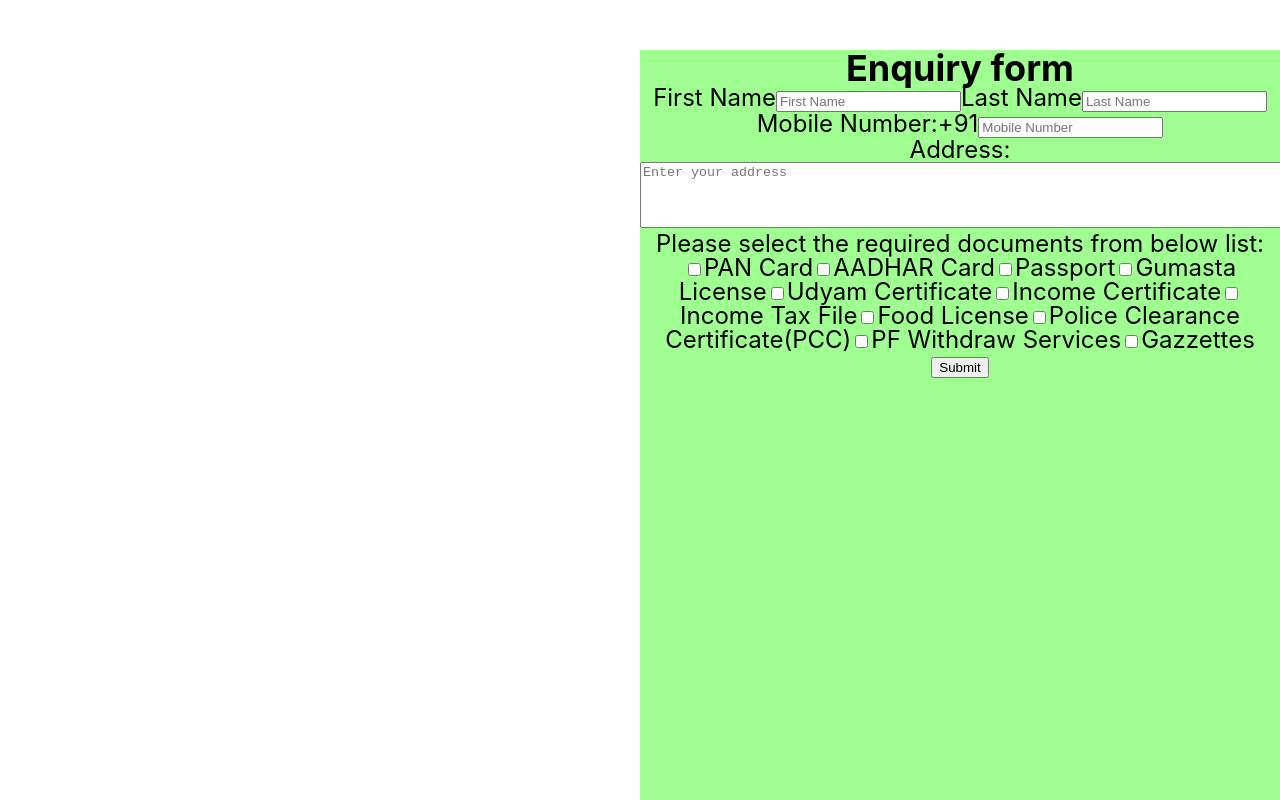
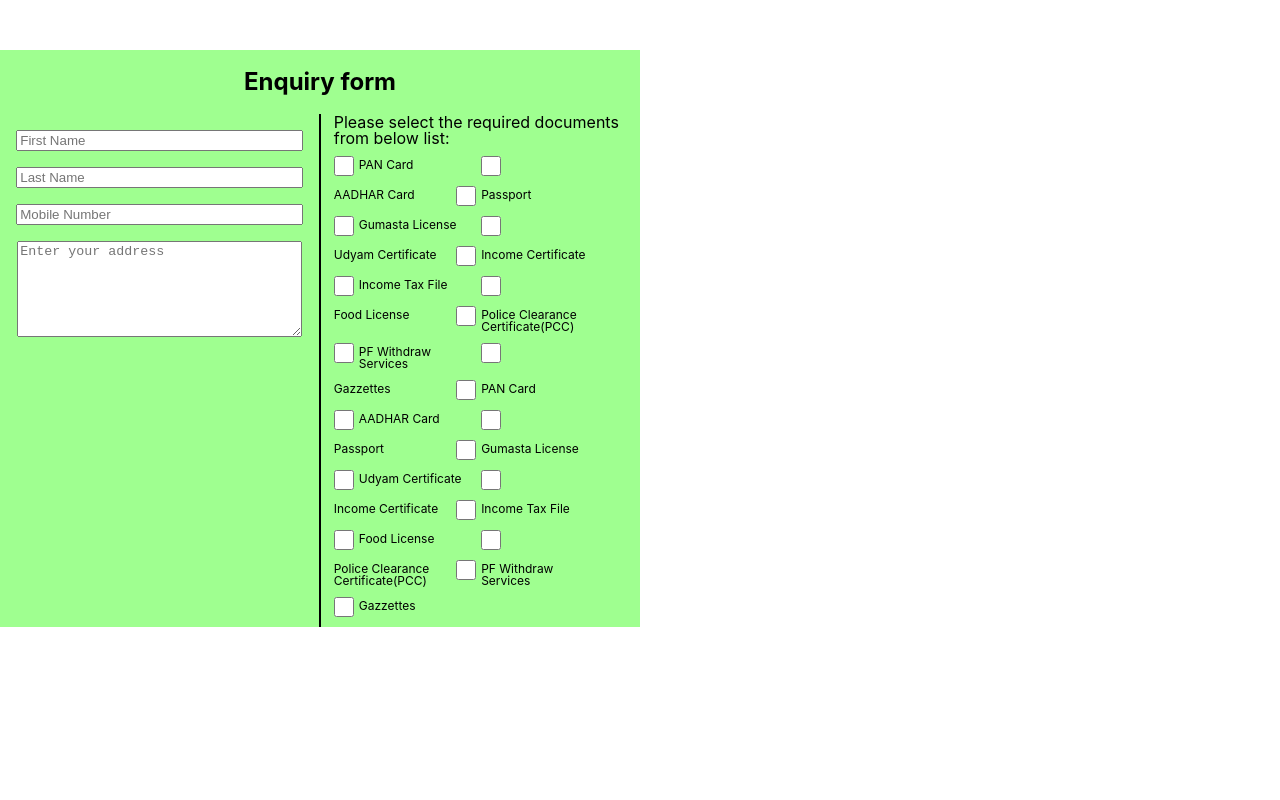
Before and after one commit to mohmadjuber/document-lead-system, a React (Create React App) app: page /enquiry in a window 1280 px wide. Built offline with nearby package versions, Linux system fonts and the light colour scheme.

Commit message:
Checkbox, InputText, Label Components added and Enquiry form styling done.

```diff
--- /dev/null
+++ b/src/Components/Checkbox.js
@@ -0,0 +1,24 @@
+import React from 'react';
+import styled from 'styled-components';
+
+const CheckboxWrapper = styled.div`
+    width:20px;
+    height:20px;
+    padding-right:5px;
+    margin-bottom:10px;
+    input {
+        margin:0;
+        width:100%;
+        height:100%;
+    }
+`;
+const Checkbox = ({id}) => {
+    return(
+        <CheckboxWrapper>
+            <input type="checkbox" id = {id} />
+        </CheckboxWrapper>
+    );
+
+}
+
+export default Checkbox;
--- a/src/Components/EnquiryForm.js
+++ b/src/Components/EnquiryForm.js
@@ -1,14 +1,47 @@
 import React from 'react';
+import Label from './Label';
 import styled from 'styled-components';
+import InputText from './InputText';
+import Checkbox from './Checkbox';
 
 const EnquiryWrapper = styled.div`
-    font-size:1.5em;
     width:50%;
-    position: fixed;
+    margin-top:50px;
+    overflow: auto;
     top: 50px;
+    padding-top:20px;
     background: #9fff90;
-    height:100%;
+    min-height:100%;
     right: 0;
+    h2 {
+        margin-bottom:20px;
+    }
+    form {
+        display:flex;
+        flex-direaction: row
+    }
+    .user-details {
+        width:50%;
+        .user-address{
+            width:90%;
+            margin:5%;
+            textarea {
+                width:97%;
+            }
+        }
+
+    }
+    .docs-options {
+        width:46%;
+        display: flex;
+        flex-wrap: wrap;
+        border-left:2px solid #000;
+        padding:0 2%;
+        div {
+            margin-bottom:10px;
+            text-align: left;
+        }
+    }
 `;
 const submitForm = () => {
     console.log("Success pe le jao")
@@ -19,37 +52,93 @@ const EnquiryForm = () => {
             <h2>Enquiry form</h2>
             <div>
                 <form>
-                    <div className='user-name'>
-                        <label>First Name</label>
-                        <input type='text' placeholder="First Name"/>
-                        <label>Last Name</label>
-                        <input type='text' placeholder="Last Name"/>
+                    <div className='user-details'>
+                        <div className='first-name'>
+                            <InputText placeholder="First Name"/>
+                        </div>
+                        <div className='last-name'>
+                            <InputText placeholder="Last Name"/>
+                        </div>
+                        <div className="user-mobile">
+                            <InputText placeholder='Mobile Number' />
+                        </div>
+                        <div className="user-address">
+                            <textarea rows='6' cols="20" placeholder='Enter your address' />
+                        </div>
                     </div>
-                    <div className="user-mobile">
-                        <label>Mobile Number:</label>
-                        +91<input type='text' placeholder='Mobile Number' />
+                    <div className="docs-options">
+                        <div>Please select the required documents from below list:</div>
+
+                        <Checkbox id="pan"></Checkbox>
+                        <Label name='PAN Card' htmlFor="pan"></Label>
+
+                        <Checkbox id="aadhar"></Checkbox>
+                        <Label name='AADHAR Card' htmlFor="aadhar"></Label>
+
+                        <Checkbox id="passport"></Checkbox>
+                        <Label name='Passport' htmlFor="passport"></Label>
+
+                        <Checkbox id="gumasta"></Checkbox>
+                        <Label name='Gumasta License' htmlFor="gumasta"></Label>
+
+                        <Checkbox id="udyam"></Checkbox>
+                        <Label name='Udyam Certificate' htmlFor="udyam"></Label>
+
+                        <Checkbox id="income_certificate"></Checkbox>
+                        <Label name='Income Certificate' htmlFor="income_certificate"></Label>
+
+                        <Checkbox id="income_tax_file"></Checkbox>
+                        <Label name='Income Tax File' htmlFor="income_tax_file"></Label>
+
+                        <Checkbox id="food_license"></Checkbox>
+                        <Label name='Food License' htmlFor="food_license"></Label>
+
+                        <Checkbox id="police_clearance_certificate"></Checkbox>
+                        <Label name='Police Clearance Certificate(PCC)' htmlFor="police_clearance_certificate"></Label>
+
+                        <Checkbox id="pf_withdraw_services"></Checkbox>
+                        <Label name='PF Withdraw Services' htmlFor="pf_withdraw_services"></Label>
+
+                        <Checkbox id="gazzettes"></Checkbox>
+                        <Label name='Gazzettes' htmlFor="gazzettes"></Label>
+
+                        <Checkbox id="pan"></Checkbox>
+                        <Label name='PAN Card' htmlFor="pan"></Label>
+
+                        <Checkbox id="aadhar"></Checkbox>
+                        <Label name='AADHAR Card' htmlFor="aadhar"></Label>
+
+                        <Checkbox id="passport"></Checkbox>
+                        <Label name='Passport' htmlFor="passport"></Label>
+
+                        <Checkbox id="gumasta"></Checkbox>
+                        <Label name='Gumasta License' htmlFor="gumasta"></Label>
+
+                        <Checkbox id="udyam"></Checkbox>
+                        <Label name='Udyam Certificate' htmlFor="udyam"></Label>
+
+                        <Checkbox id="income_certificate"></Checkbox>
+                        <Label name='Income Certificate' htmlFor="income_certificate"></Label>
+
+                        <Checkbox id="income_tax_file"></Checkbox>
+                        <Label name='Income Tax File' htmlFor="income_tax_file"></Label>
+
+                        <Checkbox id="food_license"></Checkbox>
+                        <Label name='Food License' htmlFor="food_license"></Label>
+
+                        <Checkbox id="police_clearance_certificate"></Checkbox>
+                        <Label name='Police Clearance Certificate(PCC)' htmlFor="police_clearance_certificate"></Label>
+
+                        <Checkbox id="pf_withdraw_services"></Checkbox>
+                        <Label name='PF Withdraw Services' htmlFor="pf_withdraw_services"></Label>
+
+                        <Checkbox id="gazzettes"></Checkbox>
+                        <Label name='Gazzettes' htmlFor="gazzettes"></Label>
+
                     </div>
-                    <div className="user-address">
-                        <label>Address:</label>
-                        <textarea rows='4' cols="80" placeholder='Enter your address' />
-                    </div>
-                    <div class="docs-options">
-                        <div>Please select the required documents from below list:</div>
-                        <input type="checkbox" id="pan"></input><label for="pan">PAN Card</label>
-                        <input type="checkbox" id="aadhar"></input><label for="aadhar">AADHAR Card</label>
-                        <input type="checkbox" id="passport"></input><label for="passport">Passport</label>
-                        <input type="checkbox" id="gumasta"></input><label for="gumasta">Gumasta License</label>
-                        <input type="checkbox" id="udyam"></input><label for="udyam">Udyam Certificate</label>
-                        <input type="checkbox" id="income_certificate"></input><label for="income_certificate">Income Certificate</label>
-                        <input type="checkbox" id="income_tax_file"></input><label for="income_tax_file">Income Tax File</label>
-                        <input type="checkbox" id="food_license"></input><label for="food_license">Food License</label>
-                        <input type="checkbox" id="police_clearance_certificate"></input><label for="police_clearance_certificate">Police Clearance Certificate(PCC)</label>
-                        <input type="checkbox" id="pf_withdraw_services"></input><label for="pf_withdraw_services">PF Withdraw Services</label>
-                        <input type="checkbox" id="gazzettes"></input><label for="gazzettes">Gazzettes</label>
-                    </div>
-                    <div className="submit-button">
+                    {/* <div className="submit-button">
                         <button onClick={submitForm()}>Submit</button>
-                    </div>
+                    </div> */}
                 </form>
             </div>
         </EnquiryWrapper>
--- a/src/Components/Footer.js
+++ b/src/Components/Footer.js
@@ -6,8 +6,6 @@ const FooterWrapper = styled.h2`
     width:100%;
     height:50px;
     line-height: 1;
-    position: fixed;
-    bottom: 0;
     background: #fff;
 `;
 
--- /dev/null
+++ b/src/Components/InputText.js
@@ -0,0 +1,19 @@
+import React from "react";
+import styled from "styled-components";
+
+const InputTextWrapper = styled.div`
+    width:90%;
+    margin:5%;
+    input {
+        width:97%;
+    }
+`;
+const InputText = ({placeholder}) => {
+    return(
+        <InputTextWrapper>
+            <input type="text" placeholder= {placeholder} />
+        </InputTextWrapper>
+    );
+}
+
+export default InputText;
--- /dev/null
+++ b/src/Components/Label.js
@@ -0,0 +1,19 @@
+import React from 'react';
+import styled from 'styled-components';
+
+const LabelWrapper = styled.div`
+    font-size:12px;
+    text-align:left;
+    padding-top:3px;
+    width:40%;
+    margin-right: 5px;
+`;
+const Label = ({name, htmlFor}) => {
+    return(
+        <LabelWrapper>
+            <label htmlFor={htmlFor}>{name}</label>
+        </LabelWrapper>
+    );
+}
+
+export default Label;
--- a/src/Components/withLayout.js
+++ b/src/Components/withLayout.js
@@ -2,15 +2,23 @@ import React from 'react';
 import Header from './Header';
 import Footer from './Footer';
 import EnquiryForm from './EnquiryForm';
+import styled from 'styled-components';
+
+const WithLayoutWrapper = styled.div`
+    display:flex;
+    width:100%;
+    flex-direction:row;
+    flex-wrap:wrap;
+`;
 
 const withLayout = C => () => {
     return(
-        <>
+        <WithLayoutWrapper>
             <Header></Header>
+            <C></C>
             <EnquiryForm></EnquiryForm>
-            <C></C>
             <Footer></Footer>
-        </>
+        </WithLayoutWrapper>
     )
 }
 
```
